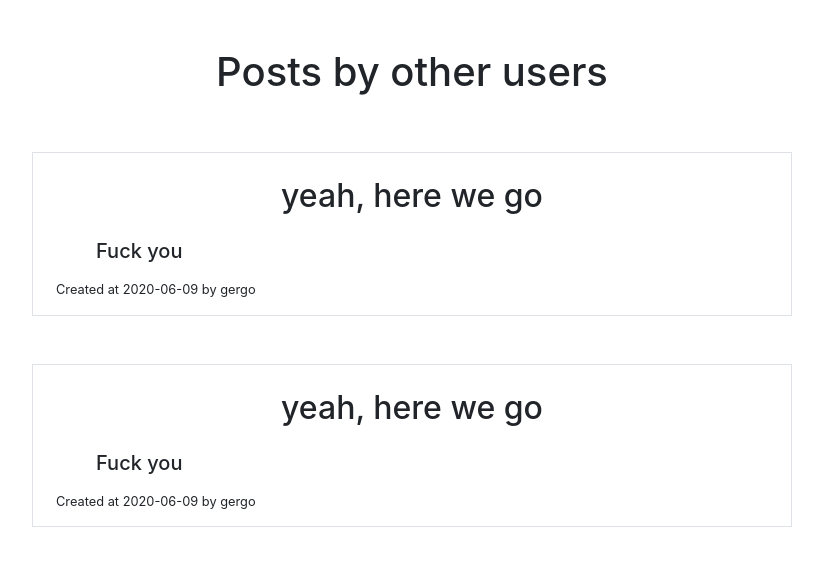
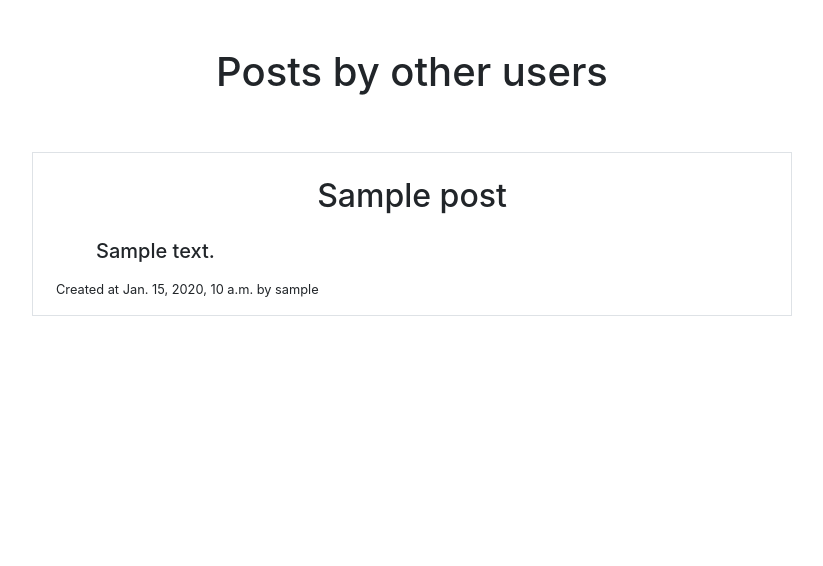
Before and after one commit to djsall/halado_prog_bead, a Django app: page /viewposts in a window 1280 px wide. Shown: the part 56-622 px from the top of the page, without its empty margins (228-1051 px from the left). Run offline with Django 3.2, Linux system fonts and the light colour scheme; tables that the repository leaves empty hold one stand-in row (values such as "Sample post"); some libraries are stand-ins or nearby versions.

Commit message:
Posts can be submitted, made DB space, fixed deprecated names in view_posts

```diff
--- a/halado_prog_bead/models.py
+++ b/halado_prog_bead/models.py
@@ -4,5 +4,5 @@ from django.db import models
 class Post(models.Model):
     Text = models.CharField(max_length=16384)
     Title = models.CharField(max_length=100)
-    Author = models.OneToOneField(User, on_delete=models.DO_NOTHING)
+    Author = models.ForeignKey(User, on_delete=models.CASCADE)
     Time = models.DateTimeField()
--- a/halado_prog_bead/templates/submit_post.html
+++ b/halado_prog_bead/templates/submit_post.html
@@ -4,7 +4,6 @@
     <div class="row mt-5">
       <div class="offset-2 col-8">
         <div class="form-group">
-
           <label for="post_title">Post Title:</label>
           <input class="form-control" type="text" name="post_title">
         </div>
--- a/halado_prog_bead/templates/view_posts.html
+++ b/halado_prog_bead/templates/view_posts.html
@@ -4,12 +4,12 @@
       <h1>Posts by other users</h1>
     </div>
   </div>
-  {% for key, value in myDict.items %}
+  {% for value in posts %}
     <div class="row mb-5">
       <div class="col-8 offset-2 border">
-        <h2 class="mt-4 text-center">{{ value.title }}</h2>
-        <h5 class="mr-5 ml-5 mt-4 mb-3">{{ value.content }}</h5>
-        <h6 class="ml-2 mb-3"><small class="small">Created at {{ value.created_at }} by {{ value.created_by }}</small></h6>
+        <h2 class="mt-4 text-center">{{ value.Title }}</h2>
+        <h5 class="mr-5 ml-5 mt-4 mb-3">{{ value.Text }}</h5>
+        <h6 class="ml-2 mb-3"><small class="small">Created at {{ value.Time }} by {{ value.Author }}</small></h6>
       </div>
     </div>
   {% endfor %}
--- a/halado_prog_bead/views.py
+++ b/halado_prog_bead/views.py
@@ -3,18 +3,9 @@ from django.contrib.auth.decorators import login_required
 from django.contrib.auth.forms import UserCreationForm
 from django.http import HttpResponseRedirect
 from django.shortcuts import render, redirect
-
-article_data = {
-	"title": "yeah, here we go",
-	"content": "Fuck you",
-	"created_at": "2020-06-09",
-	"created_by": "gergo"
-}
-articles = {
-	"post_1": article_data,
-	"post_2": article_data
-}
-
+from django.db import models
+from halado_prog_bead.models import Post
+from datetime import datetime
 
 # index view
 def index(request):
@@ -29,16 +20,29 @@ def viewposts(request):
 	return render(
 		request,
 		'view_posts.html',
-		{'myDict': articles}
+		{'posts': Post.objects.all()}
 	)
 
 
 # submit post view
 @login_required
 def submitpost(request):
-	return render(
+	if request.method == 'GET':
+		return render(
+			request,
+			'submit_post.html'
+		)
+	elif request.method == 'POST':
+		Post.objects.create(
+			Text=request.POST['post_body'],
+			Author=request.user,
+			Title=request.POST['post_title'],
+			Time=datetime.now()
+			).save();
+		return render(
 		request,
-		'submit_post.html'
+		'view_posts.html',
+		{'posts': Post.objects.all()}
 	)
 
 # redirect view for login
```
